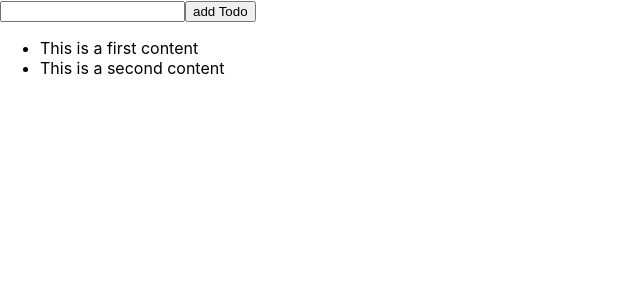
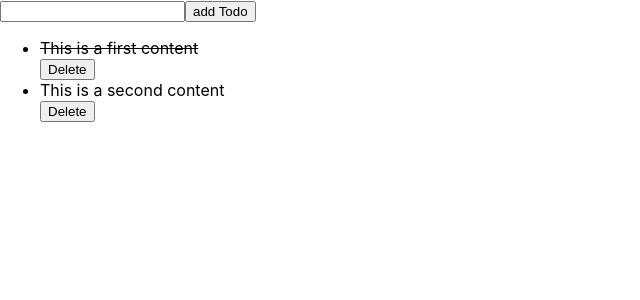
Before and after one commit to kanterbury/redux-async-app, a React (Create React App) app: page / in a window 1280 px wide. Shown: the top 300 px of the page, without its empty margins (0-640 px from the left). Built offline with nearby package versions, Linux system fonts and the light colour scheme.

Commit message:
toggleTodoとdeleteTodoの導入

```diff
--- a/src/features/todos/AddTodoForm.tsx
+++ b/src/features/todos/AddTodoForm.tsx
@@ -1,6 +1,6 @@
 import React, { useState } from 'react';
 import { useDispatch } from 'react-redux';
-import { addTodo, Todo } from "./todosSlice";
+import { addTodo, TodoObject } from "./todosSlice";
 
 export const AddTodoForm = () => {
   const [nextId, setNextId] = useState<number>(0);
@@ -8,13 +8,15 @@ export const AddTodoForm = () => {
   const dispatch = useDispatch();
 
   const onClickedAddTodo = () => {
-    const newTodo: Todo = {
-      id: nextId,
-      content: inputText,
-      isCompleted: false
+    if(inputText !== ""){
+      const newTodo: TodoObject = {
+        id: nextId,
+        content: inputText,
+        isCompleted: false
+      }
+      dispatch(addTodo(newTodo));
+      setNextId(nextId+1)
     }
-    dispatch(addTodo(newTodo));
-    setNextId(nextId+1)
   }
 
   return (
--- /dev/null
+++ b/src/features/todos/Todo.tsx
@@ -0,0 +1,27 @@
+import React from 'react'
+import { useDispatch } from 'react-redux';
+import {
+  TodoObject,
+  toggleTodo,
+  deleteTodo
+} from "./todosSlice";
+
+ const Todo: React.FC<TodoObject> = (props) => {
+  const dispatch = useDispatch();
+  return(
+    <div>
+      <li
+      onClick={() => dispatch(toggleTodo(props.id))}
+      style={{
+        textDecoration: props.isCompleted ? 'line-through' : 'none'
+      }}
+    >
+      {props.content}
+    </li>
+    <button type="button" onClick={() => dispatch(deleteTodo(props.id))}>Delete</button>
+    </div>
+
+  )
+}
+
+export default Todo
--- a/src/features/todos/TodoList.tsx
+++ b/src/features/todos/TodoList.tsx
@@ -1,15 +1,16 @@
 import React from 'react'
 import { useSelector } from 'react-redux';
-import { selectTodos } from "./todosSlice";
+import {
+  selectTodos
+} from "./todosSlice";
+import Todo from "./Todo";
 
 export const TodoList = () => {
   const todos = useSelector(selectTodos);
-
   return (
     <ul>
       { todos.map(todo =>
-        // eslint-disable-next-line @typescript-eslint/no-unused-expressions
-        <li>{todo.content}</li>
+        <Todo key={todo.id} id={todo.id} content={todo.content} isCompleted={todo.isCompleted} />
       )}
     </ul>
   )
--- a/src/features/todos/todosSlice.ts
+++ b/src/features/todos/todosSlice.ts
@@ -2,7 +2,7 @@ import { createSlice, PayloadAction } from '@reduxjs/toolkit';
 import { RootState } from '../../app/store';
 
 
- export interface Todo {
+ export interface TodoObject {
   id: number,
   content: string,
   isCompleted: boolean,
@@ -10,7 +10,7 @@ import { RootState } from '../../app/store';
 
 
 
-const initialState: Todo[] = [
+const initialState: TodoObject[] = [
     {
       id: 0,
       content: "This is a first content",
@@ -27,13 +27,25 @@ export const todosSlice = createSlice({
   name: "todos",
   initialState,
   reducers: {
-    addTodo: (state, action: PayloadAction<Todo>) => {
+    addTodo: (state, action: PayloadAction<TodoObject>) => {
       return [...state, action.payload]
+    },
+    toggleTodo: (state, action: PayloadAction<number>) => {
+      return state.map(todo =>
+        (todo.id === action.payload)
+          ? {...todo, isCompleted: !todo.isCompleted}
+          : todo
+      )
+    },
+    deleteTodo: (state, action: PayloadAction<number>) => {
+      const deleteTargetTodo = state.findIndex(todo => todo.id === action.payload);
+      console.log(deleteTargetTodo);
+      state.splice(deleteTargetTodo, 1)
     }
   }
 });
 
-export const { addTodo } = todosSlice.actions;
+export const { addTodo, toggleTodo, deleteTodo } = todosSlice.actions;
 
 export const selectTodos = (state: RootState) => state.todos;
 
```
